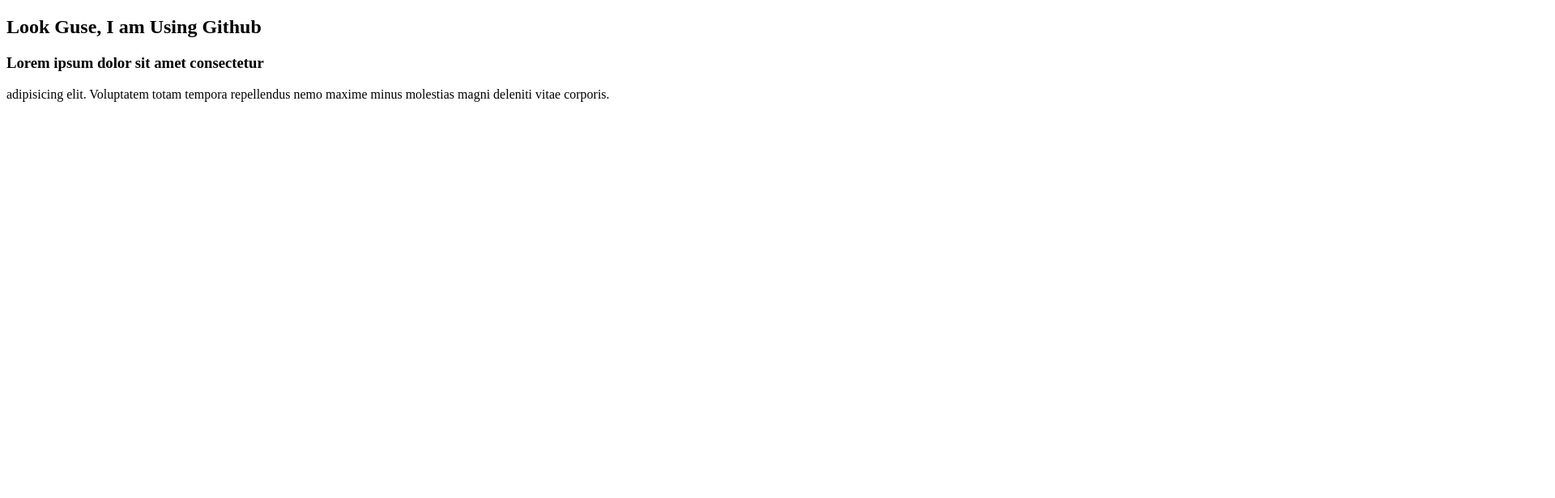
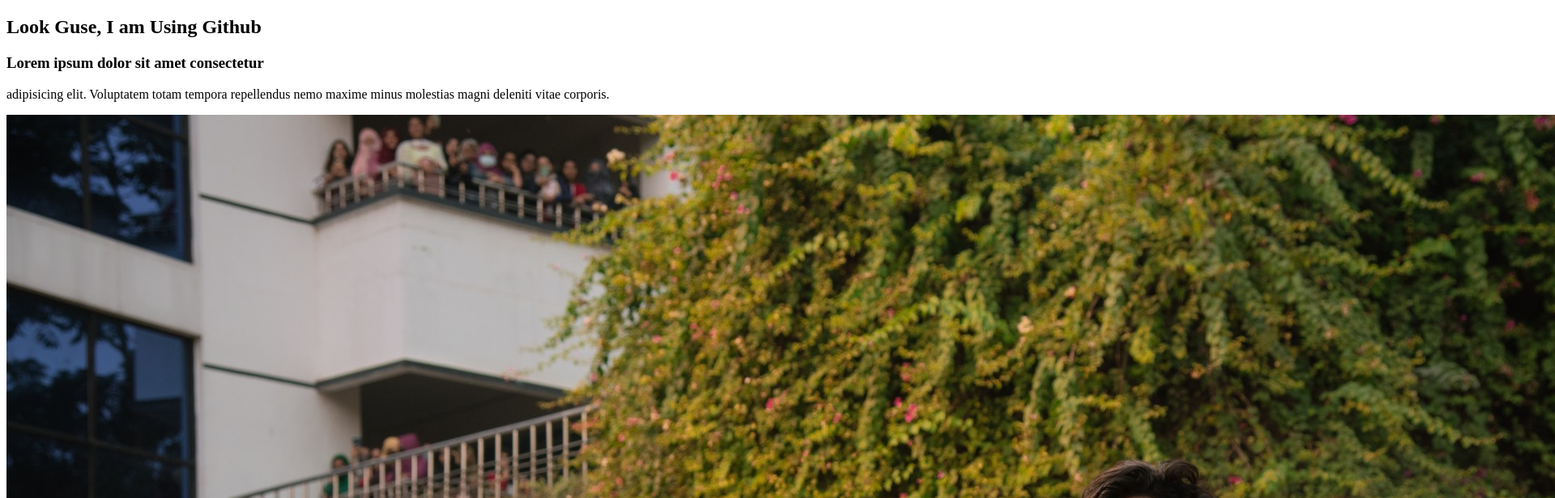
Before and after one commit to tushar65rt/my-fast-wibshit, a plain HTML site: page index.html in a window 1280 px wide. Shown: the top 616 px of the page at 81% size, 1920 px wide, since content can reach past the window. Drawn offline with Linux system fonts and the light colour scheme.

Commit message:
added a cu image

```diff
--- a/index.html
+++ b/index.html
@@ -7,5 +7,6 @@
 <body>
     <h2> Look Guse, I am Using Github </h2>
     <p> <h3>Lorem ipsum dolor sit amet consectetur</h3>  adipisicing elit. Voluptatem totam tempora repellendus nemo maxime minus molestias magni deleniti vitae corporis.</p>
+    <img src="cu.jpg" alt="">
 </body>
 </html>
```
Also changed, not shown: cu.jpg (added).
